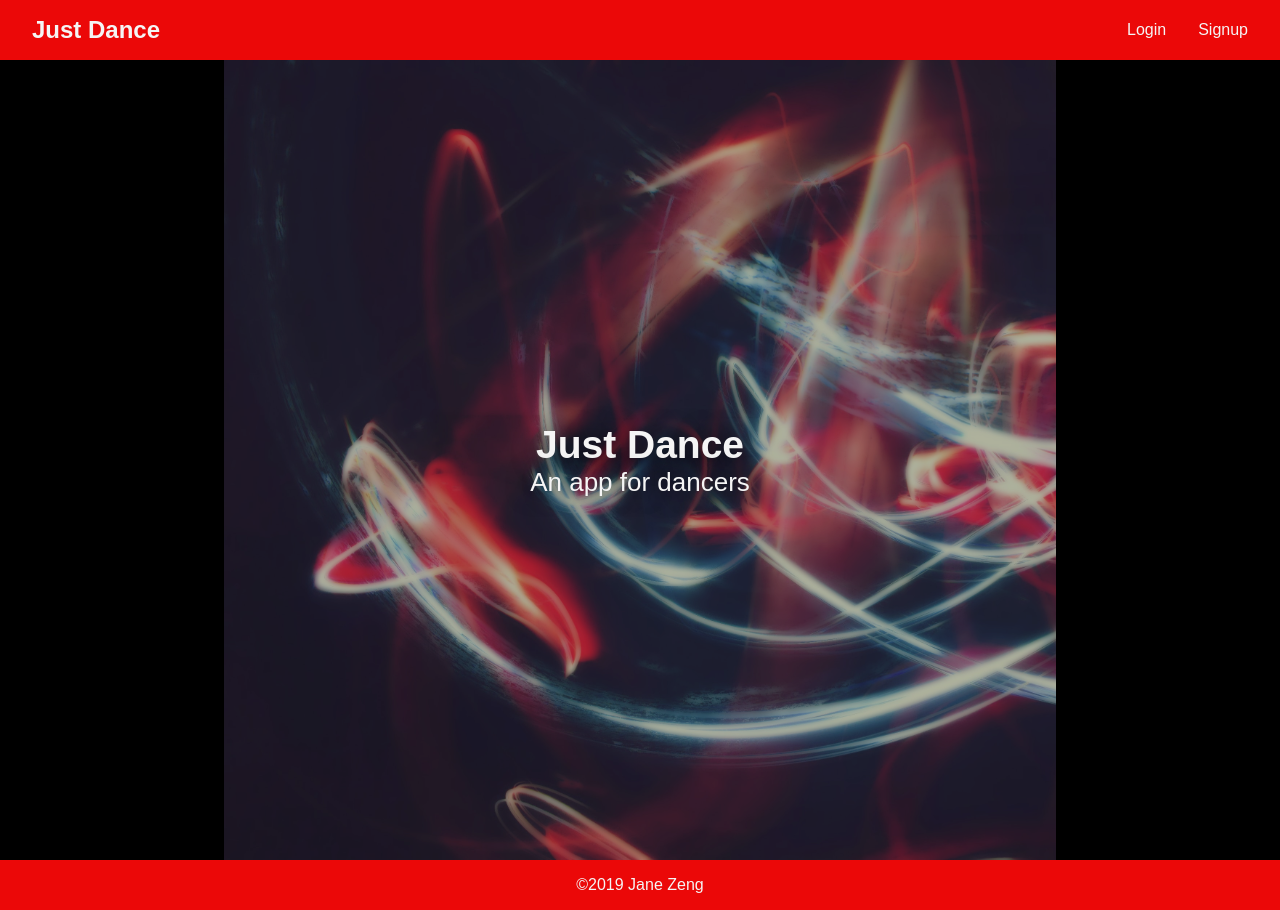
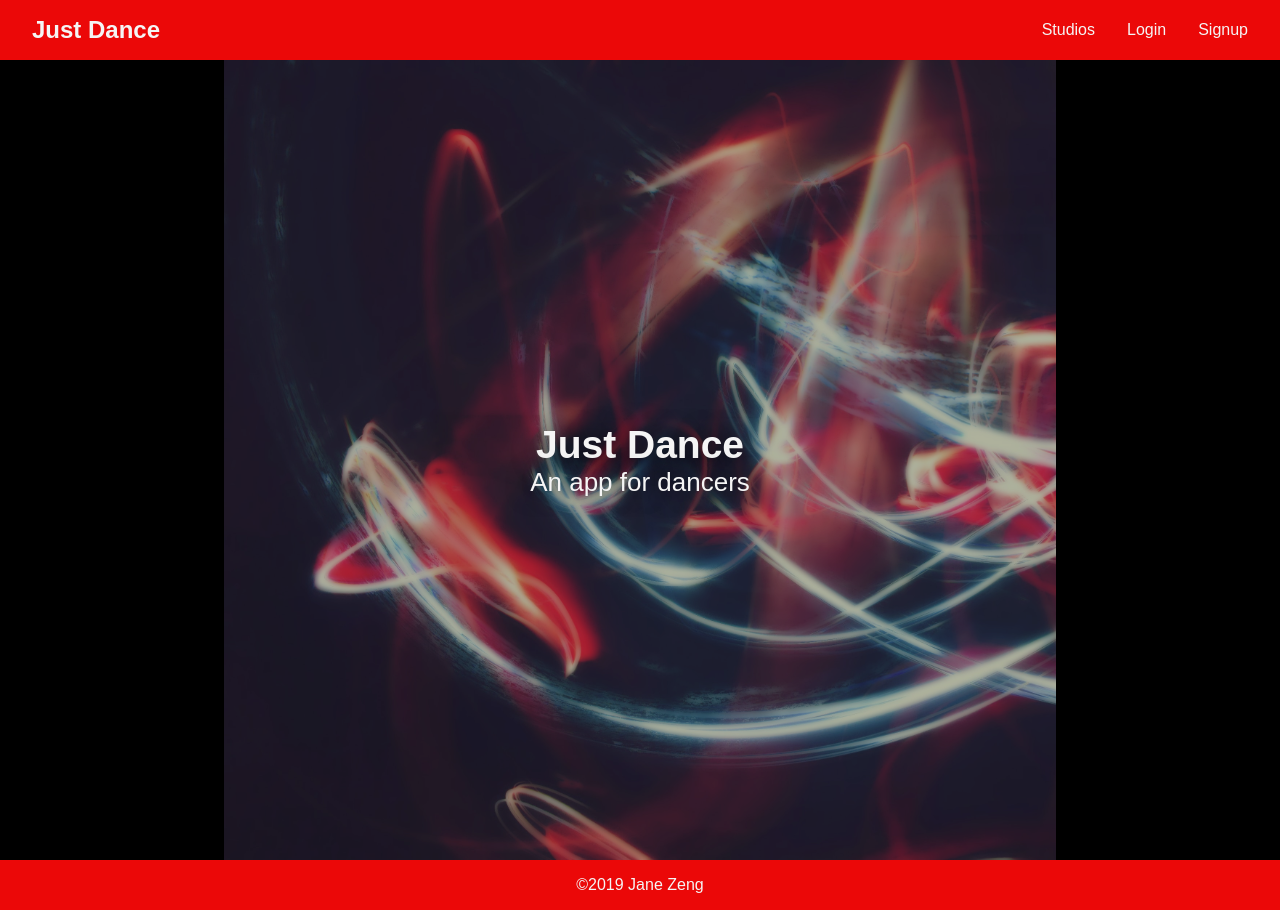
Before and after one commit to janeskywalker/justdance-front-end, a React (Create React App) app: page / in a window 1280 px wide. Built offline with nearby package versions, Linux system fonts and the light colour scheme.

Commit message:
modify navbar to show studios without current user

```diff
--- a/src/components/NavBar.js
+++ b/src/components/NavBar.js
@@ -38,8 +38,8 @@ const NavBar = ({currentUser, logout}) => {
 
                 <ul className="nav-list">
                     <li className="nav-list-item"><Link to="/signup" className="brand-link">Signup</Link></li>
-
                     <li className="nav-list-item"><Link to="/login" className="brand-link">Login</Link></li>
+                    <li className="nav-list-item"><Link to="/studios" className="nav-link" >Studios</Link></li>
 
                 </ul>
             </nav>
```
